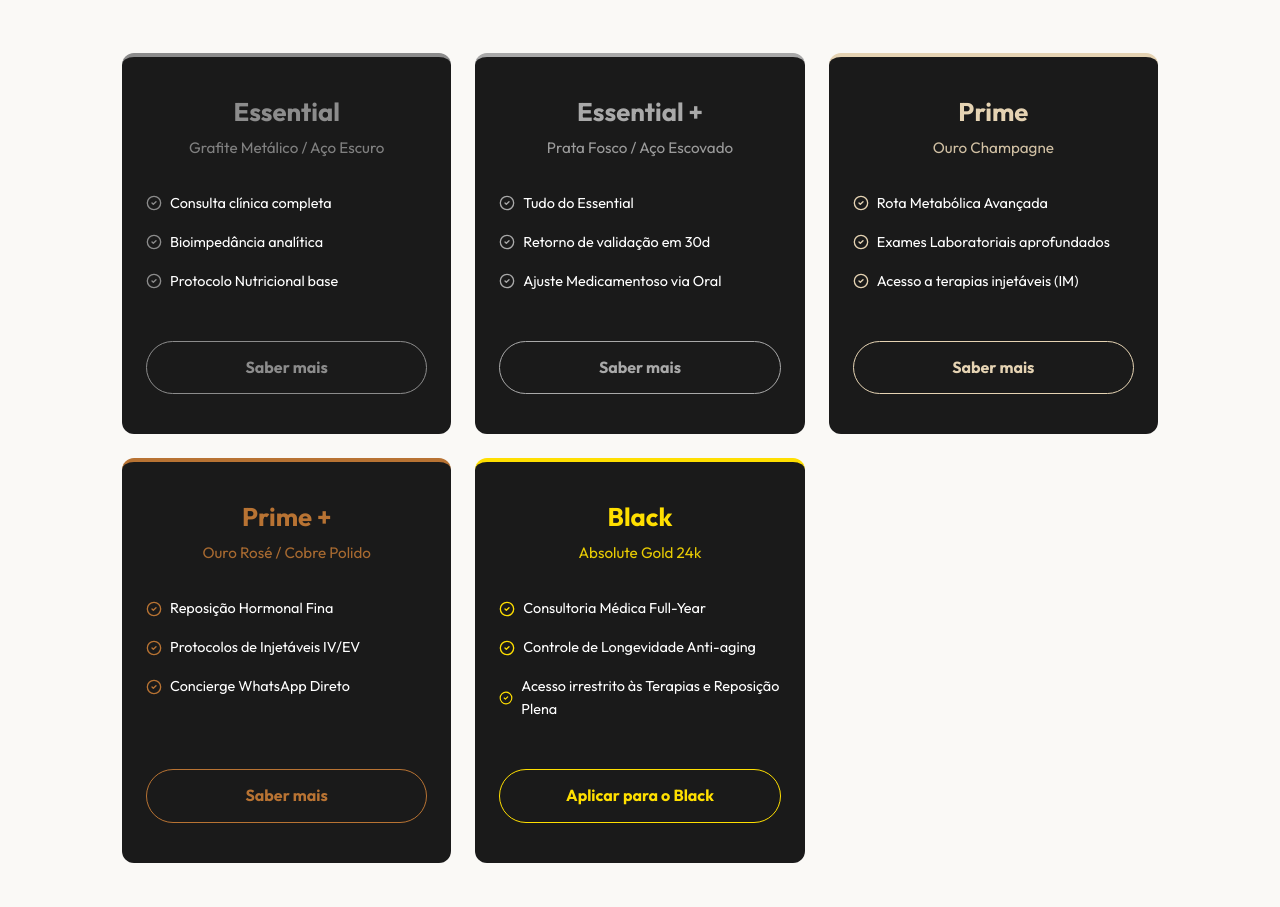
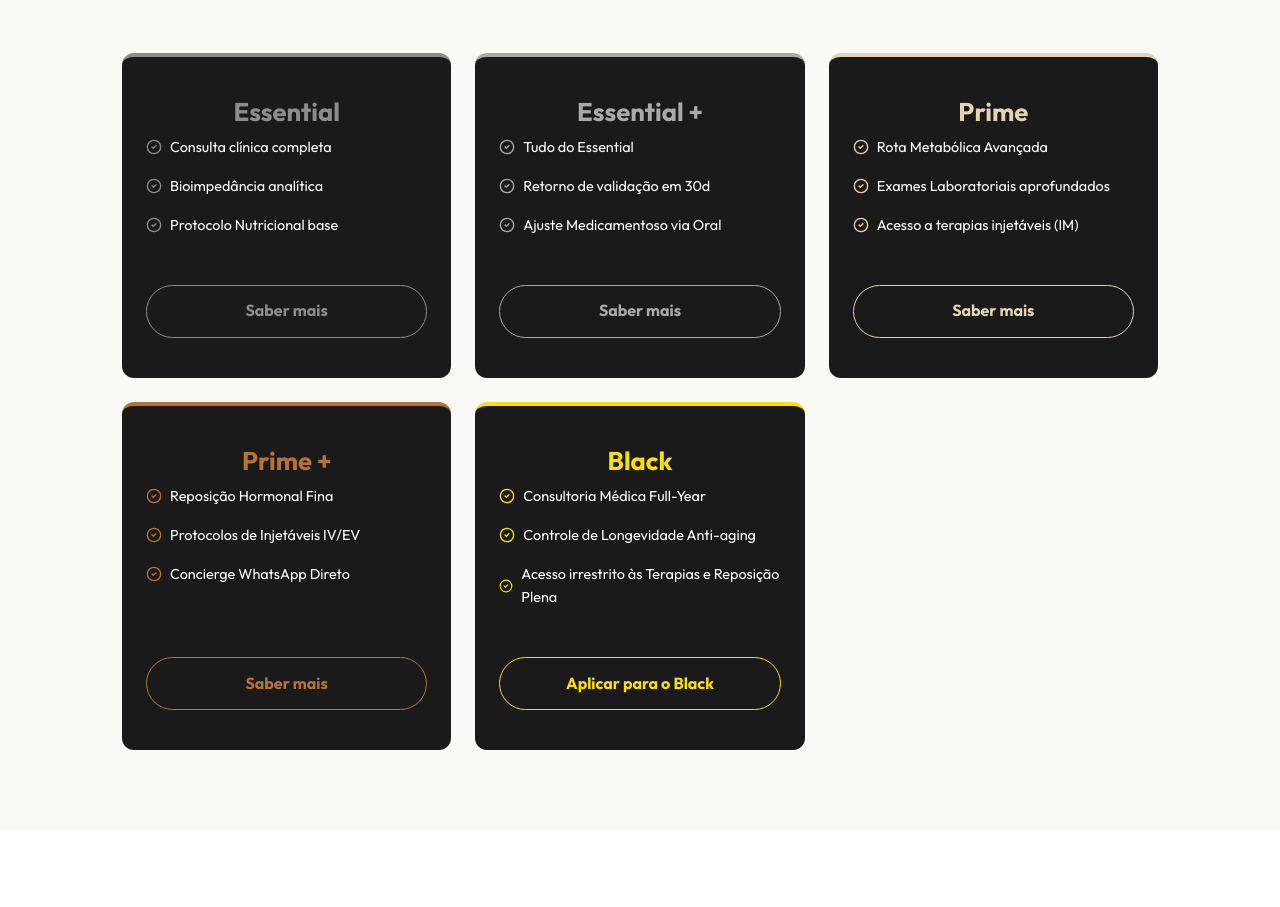
Before and after one commit to FranciscoHaidar/auravie-site, a React (Vite) app: page / in a window 1280 px wide. Shown: the part 2780-3687 px from the top of the page. Built offline with nearby package versions, Linux system fonts and the light colour scheme; no server answers; the database is empty.

Commit message:
UI: clean up tier name subtitles from pricing cards

```diff
--- a/src/App.jsx
+++ b/src/App.jsx
@@ -184,7 +184,6 @@ function App() {
           <div className="plans-grid">
             <div className="plan-card plan-essential">
               <h3>Essential</h3>
-              <p className="tier-name">Grafite Metálico / Aço Escuro</p>
               <ul>
                 <li><CheckCircle2 size={16} /> Consulta clínica completa</li>
                 <li><CheckCircle2 size={16} /> Bioimpedância analítica</li>
@@ -195,7 +194,6 @@ function App() {
 
             <div className="plan-card plan-essential-plus">
               <h3>Essential +</h3>
-              <p className="tier-name">Prata Fosco / Aço Escovado</p>
               <ul>
                 <li><CheckCircle2 size={16} /> Tudo do Essential</li>
                 <li><CheckCircle2 size={16} /> Retorno de validação em 30d</li>
@@ -206,7 +204,6 @@ function App() {
 
             <div className="plan-card plan-prime">
               <h3>Prime</h3>
-              <p className="tier-name">Ouro Champagne</p>
               <ul>
                 <li><CheckCircle2 size={16} /> Rota Metabólica Avançada</li>
                 <li><CheckCircle2 size={16} /> Exames Laboratoriais aprofundados</li>
@@ -217,7 +214,6 @@ function App() {
 
             <div className="plan-card plan-prime-plus">
               <h3>Prime +</h3>
-              <p className="tier-name">Ouro Rosé / Cobre Polido</p>
               <ul>
                 <li><CheckCircle2 size={16} /> Reposição Hormonal Fina</li>
                 <li><CheckCircle2 size={16} /> Protocolos de Injetáveis IV/EV</li>
@@ -228,7 +224,6 @@ function App() {
 
             <div className="plan-card plan-black">
               <h3>Black</h3>
-              <p className="tier-name">Absolute Gold 24k</p>
               <ul>
                 <li><CheckCircle2 size={16} /> Consultoria Médica Full-Year</li>
                 <li><CheckCircle2 size={16} /> Controle de Longevidade Anti-aging</li>
```
